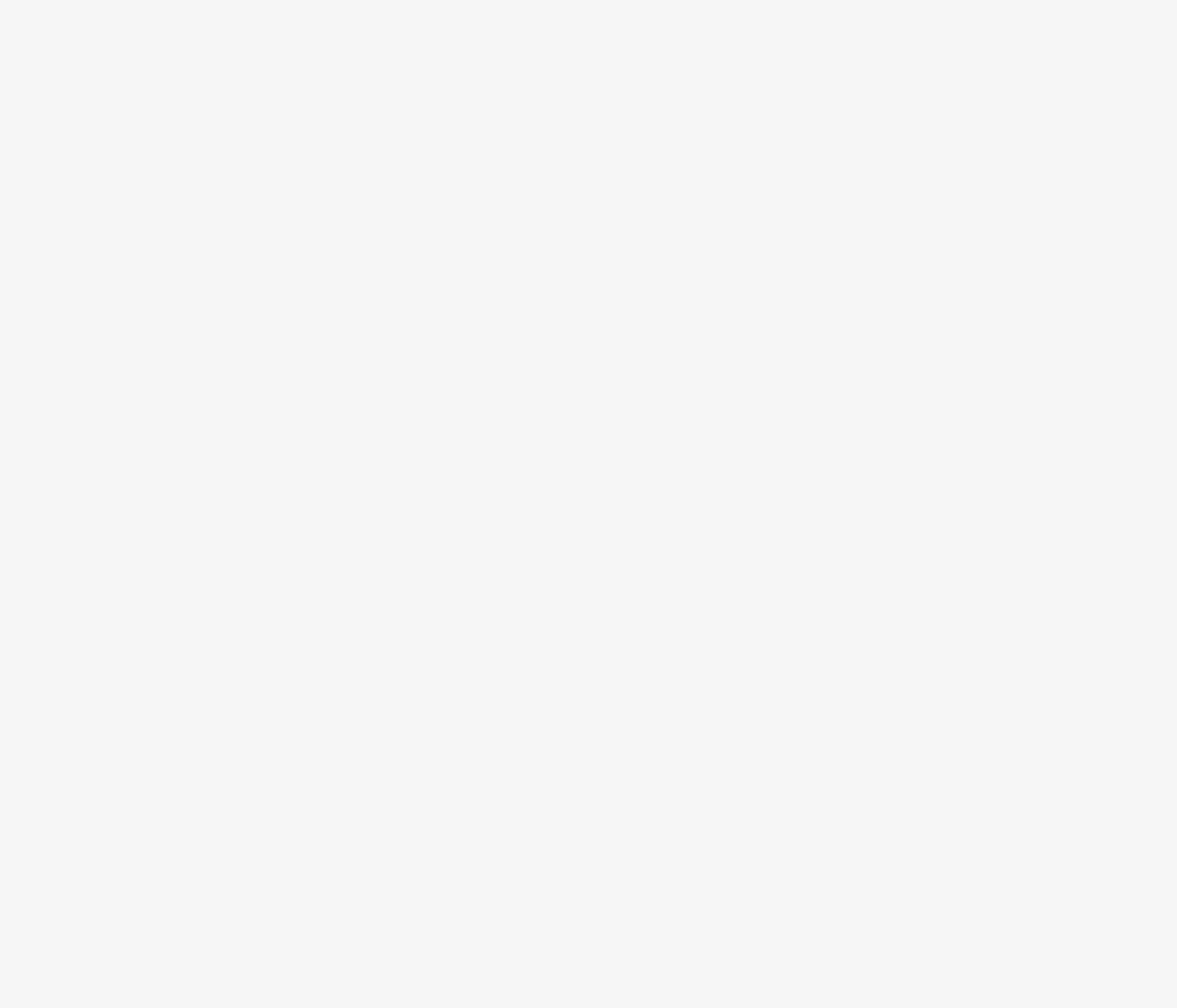
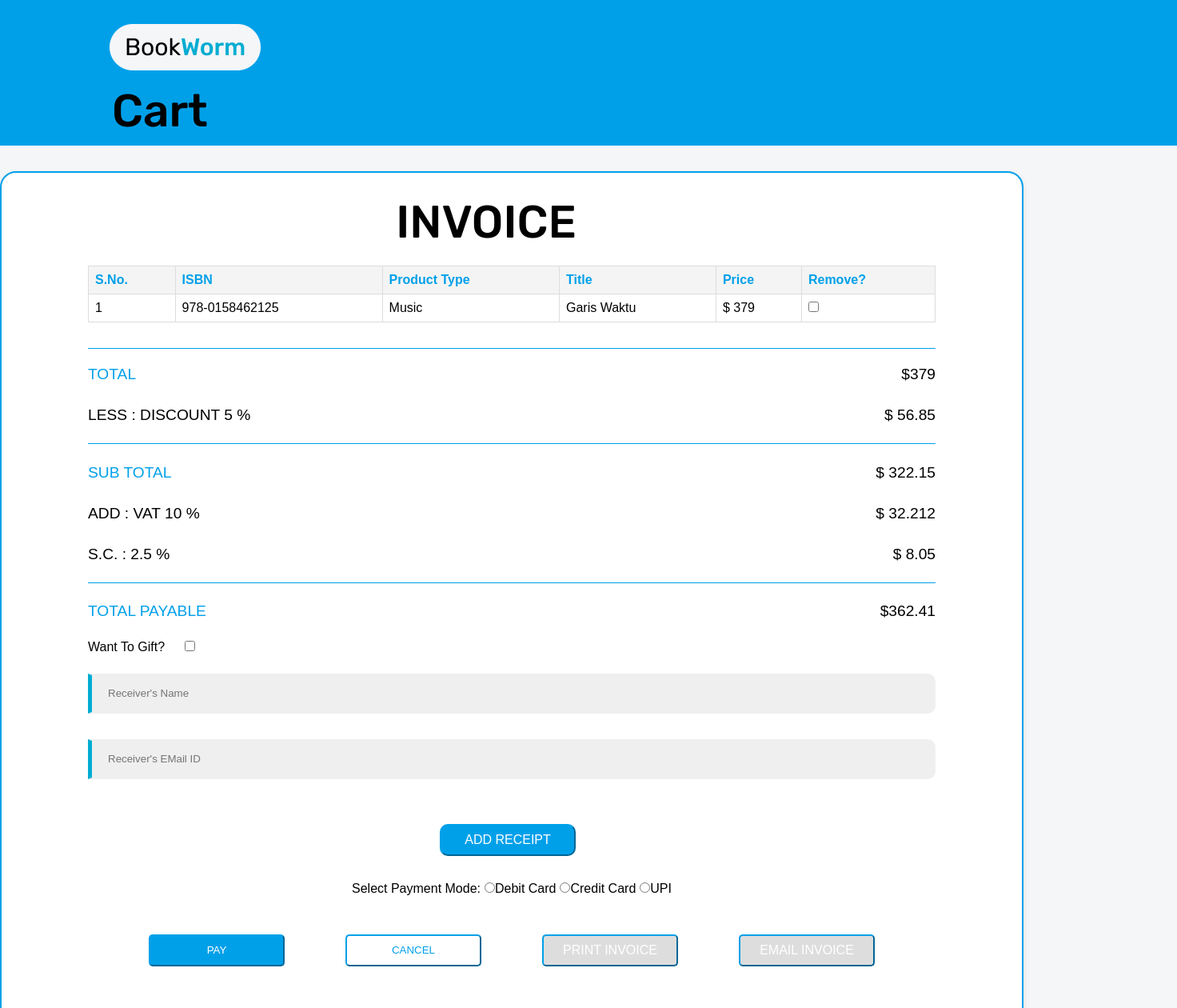
Before and after one commit to hrishi2911/Bookworm, a React (Vite) app: page /cart in a window 1280 px wide. Before the commit this address had no page. Shown: the top 1260 px of the page at 80% size, 1472 px wide, since content can reach past the window. Before the commit the page ends 800 px from the top, so only its background shows below. Built offline with nearby package versions, Linux system fonts and the light colour scheme.

Commit message:
added invoice page component

```diff
--- a/src/App.jsx
+++ b/src/App.jsx
@@ -7,6 +7,7 @@ import AllProducts from "./features/ProductLayout/AllProducts";
 import ViewAllContainer from "./features/ProductLayout/ViewAll";
 import SignUpPage from "./pages/Signuppage";
 import SignInPage from "./pages/Signinpage";
+import InvoicePage from "./features/Invoice/InvoicePage";
 
 function App() {
   const ebookarr = [
@@ -70,8 +71,10 @@ function App() {
             <Route
               path="/EBookViewAll"
               element={<ViewAllContainer ebookarr={ebookarr} />}
+
             />
           </Route>
+          <Route path="/cart" element={<InvoicePage />}/>
           <Route path="/signup" element={<SignUpPage />} />
           <Route path="/login" element={<SignInPage/>} />
         </Routes>
--- /dev/null
+++ b/src/features/Invoice/InvoicePage.css
@@ -0,0 +1,280 @@
+
+.invoice-page {
+    font-family: Arial, sans-serif;
+  }
+
+  .header {
+    background-color: #00a0e9;
+    color: #ffffff;
+    padding: 16px;
+    width: 1440px;
+    height: 150px;
+    left: 0px;
+    top: 0px;
+    display: flex;
+    justify-content: space-between;
+    align-items: center;
+  }
+
+  #he
+  {
+    color :#00a0e9;
+  }
+
+  .invoice {
+    background-color: white;
+    padding: 108px;
+    box-shadow: 0 4px 8px rgba(0, 0, 0, 0.1);
+    border-radius: 20px;
+    border: 2px solid #00a0e9;
+    margin: 0 auto;
+    max-width: 1100px;
+    margin-top: 2rem;
+  }
+
+  .invoice table {
+    width: 100%;
+    margin-top: -60px;
+    margin-bottom: 16px;
+    border-collapse: collapse;
+  }
+
+  .invoice table th,
+  .invoice table td {
+    border: 1px solid #ddd;
+    padding: 8px;
+  }
+
+  .invoice table th {
+    background-color: #f4f4f4;
+    text-align: left;
+  }
+
+  .details .font-bold {
+    font-weight: bold;
+  }
+
+  .gift-section input[type="text"],
+  .gift-section input[type="email"] {
+    width: 100%;
+  }
+
+  .payment-section input[type="radio"] {
+    margin-right: 4px;
+  }
+
+  .payment-section label {
+    display: flex;
+    align-items: center;
+  }
+
+  .payment-section button {
+    min-width: 100px;
+  }
+
+
+
+
+
+ #logoimg
+ {
+    width: 50px;
+    height: 40px;
+ }
+ #Logocss
+ {
+  position: absolute;
+  width: 189px;
+  height: 58px;
+  left: 137px;
+  top: 30px;
+ }
+ #fa
+ {
+  display:flexbox;
+  width: 60px;
+  height: 60px;
+  margin-top: 2px ;
+  margin-bottom : 70px;
+  margin-left: 25px
+
+ }
+
+#ca
+{
+  position: absolute;
+  width: 920px;
+  height: 68px;
+  left: 140px;
+  top: 110px;
+
+  margin-top: -5px;
+
+  font-family: 'Rubik';
+  font-style: normal;
+  font-weight: 500;
+  font-size: 57px;
+  line-height: 68px;
+  /* identical to box height */
+  text-transform: capitalize;
+
+  color: #000000;
+
+}
+
+#inv
+{
+  position: relative ;
+  width: 226px;
+  height: 68px;
+  left: calc(47% - 226px/2);
+  top: -80px;
+
+  font-family: 'Rubik';
+  font-style: normal;
+  font-weight: 500;
+  font-size: 57px;
+  line-height: 68px;
+  /* identical to box height */
+  text-align: justify;
+  text-transform: capitalize;
+
+  color: #000000;
+
+}
+
+hr {
+  height: 1px;
+  background-color:#00a0e9;
+  border: none;
+}
+.detailrow
+{
+  display:contents;
+  color:#00a0e9;
+
+}
+
+div.vspace1em {
+  clear: both;
+  height: 1em;
+}
+
+#gift
+{
+  position: relative;
+  margin-left: 25px;
+
+}
+
+
+
+.detail-row {
+  display: flex;
+  justify-content: space-between;
+  margin: 5px 0;
+}
+.label {
+  flex: 1;
+  text-align: left;
+}
+.value {
+  color: #000000;
+  flex: 1;
+  text-align: right;
+}
+
+
+#c1
+{
+  color: #000000;
+}
+
+#p1
+{
+  margin-left: 5px;
+}
+
+#ps1
+{
+  display : flex ;
+  justify-content: space-evenly;
+}
+
+#ps2
+{
+
+  display:flex;
+  justify-content:space-evenly;
+
+
+
+}
+
+#rbt
+{
+  color:#ffffff;
+  font-size: medium;
+    background-color:#00a0e9;
+    border-radius: 10px;
+    border-color: #00a0e9;
+    width: 170px;
+    height: 40px;
+    margin-left: 440px;
+}
+
+#bt1
+  {
+    color:#ffffff;
+    background-color: #00a0e9;
+    border-radius: 5px;
+    border-color: #00a0e9;
+    width: 170px;
+    height: 40px;
+  }
+
+  #bt2
+  {
+    color:#00a0e9;
+    background-color:#ffffff;
+    border-radius: 5px;
+    border-color: #00a0e9;
+    width: 170px;
+    height: 40px;
+  }
+  #bt3
+  {
+    font-size: medium;
+    font-weight: 200;
+    color:#ffffff;
+    background-color:#ddd;
+    border-radius: 5px;
+    border-color: #00a0e9;
+    width: 170px;
+    height: 40px;
+  }
+  #bt4
+  {
+    font-size: medium;
+    font-weight: 200;
+    color:#ffffff;
+    background-color: #ddd;
+    border-radius: 5px;
+    border-color: #00a0e9;
+    width: 170px;
+    height: 40px;
+  }
+
+  #rn
+  {
+    width: 100%;
+    padding: 12px 20px;
+    margin: 8px 0;
+    box-sizing: border-box;
+    border-style: solid;
+  }
+
+#dv1
+{
+  font-size:larger;
+}
--- /dev/null
+++ b/src/features/Invoice/InvoicePage.jsx
@@ -0,0 +1,166 @@
+import React from 'react';
+import logo from './Logo.png';
+import './InvoicePage.css'; // Custom CSS for specific styles
+
+const InvoicePage = () => {
+  return (
+    <div className="invoice-page">
+      <Header />
+      <Invoice />
+    </div>
+  );
+};
+
+const Header = () => {
+  return (
+    <header className="header bg-blue-500 text-white p-4 flex justify-between items-center">
+      <div className="container">
+      <img src={logo} alt="Main Logo" id="Logocss"/><h2 id='ca'>Cart</h2>
+      {/* <FontAwesomeIcon id='fa' icon={faArrowLeft} />
+         */}
+      </div>
+    </header>
+  );
+};
+const Invoice = () => {
+  return (
+    <>
+    <section className="invoice bg-white p-5 shadow-lg border rounded-md mx-auto my-8 w-11/12 md:w-2/3 lg:w-1/2">
+      <h3 id="inv">INVOICE</h3>
+      <table className="min-w-full bg-white border-collapse mb-6">
+        <thead id="he" className="bg-gray-200">
+          <tr>
+            <th className="w-1/12 border px-4 py-2">S.No.</th>
+            <th className="w-2/12 border px-4 py-2">ISBN</th>
+            <th className="w-2/12 border px-4 py-2">Product Type</th>
+            <th className="w-3/12 border px-4 py-2">Title</th>
+            <th className="w-2/12 border px-4 py-2">Price</th>
+            <th className="w-1/12 border px-4 py-2">Remove?</th>
+          </tr>
+        </thead>
+        <tbody>
+          <tr>
+            <td className="border px-4 py-2">1</td>
+            <td className="border px-4 py-2">978-0158462125</td>
+            <td className="border px-4 py-2">Music</td>
+            <td className="border px-4 py-2">Garis Waktu</td>
+            <td className="border px-4 py-2">$ 379</td>
+            <td className="border px-4 py-2 text-center">
+              <input type="checkbox" />
+            </td>
+          </tr>
+        </tbody>
+      </table>
+      <div class="vspace1em"></div>
+      <hr />
+      <div class="vspace1em"></div>
+      <div id ="dv1" class='detailrow'>
+      <div class="detail-row">
+        <span class="label">TOTAL</span>
+        <span class="value">$379</span>
+       </div>
+
+       <div class="vspace1em"></div>
+
+      <div class="detail-row">
+        <span id="c1" class="label">LESS : DISCOUNT 5 %</span>
+        <span class="value">$ 56.85</span>
+      </div>
+
+        <div class="vspace1em"></div>
+        <hr/>
+        <div class="vspace1em"></div>
+
+        <div class="detail-row">
+        <span class="label">SUB TOTAL</span>
+        <span class="value">$ 322.15</span>
+        </div>
+
+        <div class="vspace1em"></div>
+
+        <div class="detail-row">
+        <span id="c1">ADD : VAT 10 %</span>
+        <span class="value">$ 32.212</span>
+        </div>
+
+        <div class="vspace1em"></div>
+
+        <div class="detail-row">
+        <span id="c1">S.C. : 2.5 %</span>
+        <span class="value">$ 8.05</span>
+        </div>
+
+        <div class="vspace1em"></div>
+        <hr/>
+        <div class="vspace1em"></div>
+
+
+        <div class="detail-row">
+        <span class="label">TOTAL PAYABLE</span>
+        <span class="value"> $362.41</span>
+        </div>
+
+        <div class="vspace1em"></div>
+
+      </div><GiftSection /><PaymentSection />
+
+   </section>
+  </>
+
+  );
+};
+
+const GiftSection = () => {
+  return (
+    <div className="gift-section my-6">
+      <div className="flex items-center mb-2">
+        <label htmlFor="gift" className="ml-2">Want To Gift?</label>
+        <input type="checkbox" id="gift" />
+      </div>
+      <div class="vspace1em"></div>
+      <div className="flex flex-col space-y-2">
+        <input type="text" id="rn" placeholder="Receiver's Name" className="border p-100 rounded" />
+        <div class="vspace1em"></div>
+        <input type="email"id="rn" placeholder="Receiver's EMail ID" className="border p-100 rounded" />
+        <div class="vspace1em"></div>
+        <div class="vspace1em"></div>
+        <div class="vspace1em"></div>
+      </div>
+      <button id="rbt" className="mt-2 bg-blue-500 text-white p-2 rounded">ADD RECEIPT</button>
+      <div class="vspace1em"></div>
+      <div class="vspace1em"></div>
+    </div>
+  );
+};
+
+const PaymentSection = () => {
+  return (
+    <>
+    <div id="ps1" >
+      <label><span>Select Payment Mode:
+      <input type="radio" id="p1" name="paymentMode" value="debit" />Debit Card
+      <input type="radio" id="p1" name="paymentMode" value="credit" />Credit Card
+      <input type="radio" id="p1" name="paymentMode" value="upi" />UPI</span>
+      </label>
+      </div>
+
+      <div class="vspace1em"></div>
+      <div class="vspace1em"></div>
+      <div class="vspace1em"></div>
+
+
+      <div id="ps2">
+        <button  id="bt1" >PAY</button>
+        <button  id="bt2" >CANCEL</button>
+        <button  id="bt3" >PRINT INVOICE</button>
+        <button  id="bt4" >EMAIL INVOICE</button>
+      </div>
+
+      <div class="vspace1em"></div>
+      <div class="vspace1em"></div>
+      <div class="vspace1em"></div>
+      </>
+  );
+};
+
+export default InvoicePage;
```
Also changed, not shown: src/features/Invoice/Logo.png (added).
